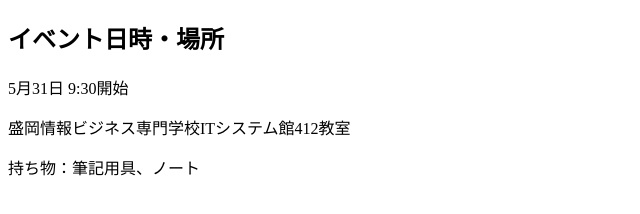
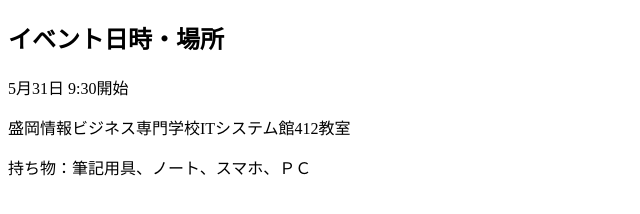
Before and after one commit to sakura-kikuchi/testBranch, a plain HTML site: page index.html in a window 1280 px wide. Shown: the full height of the page, 0-640 px from the left. Drawn offline with Linux system fonts and the light colour scheme.

Commit message:
[modify]指摘を反映

```diff
--- a/index.html
+++ b/index.html
@@ -7,6 +7,6 @@
 <h2> イベント日時・場所 </h2>
 <p>5月31日 9:30開始</p>
 <p>盛岡情報ビジネス専門学校ITシステム館412教室</p>
-<p>持ち物：筆記用具、ノート</p>
+<p>持ち物：筆記用具、ノート、スマホ、ＰＣ</p>
 </body>
 </html>
```
